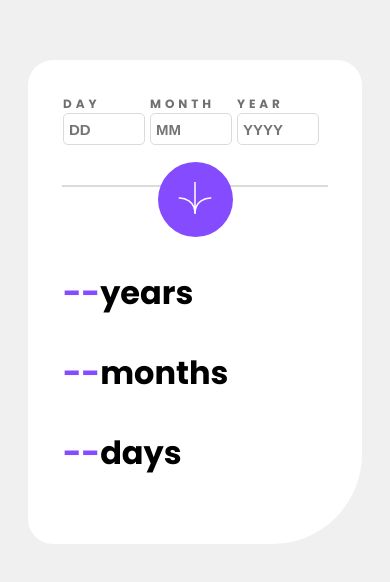
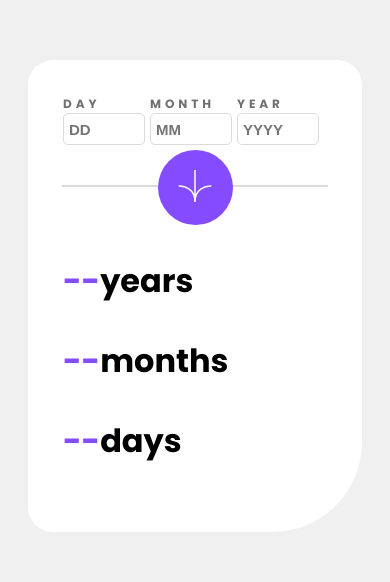
Before and after one commit to Onaopemipo/age-calculator, an Angular app: page / in a window 390 px wide. Shown: the top 582 px of the page. Built offline with nearby package versions, Linux system fonts and the light colour scheme.

Commit message:
second commit

```diff
--- a/src/app/app.component.scss
+++ b/src/app/app.component.scss
@@ -203,7 +203,7 @@ button {
         }
 
     .line {
-        margin-bottom: -45px;
+        margin-bottom: -57px;
     }
 
     .svg {
@@ -211,11 +211,11 @@ button {
       }
 
       .button {
-        height: 35px;
-        width: 35px;
+        height: 30px;
+        width: 30px;
         border-radius: 50%;
         background: $base-color;
-        padding: 10px;
+        padding: 5px;
 
     }
 
```
